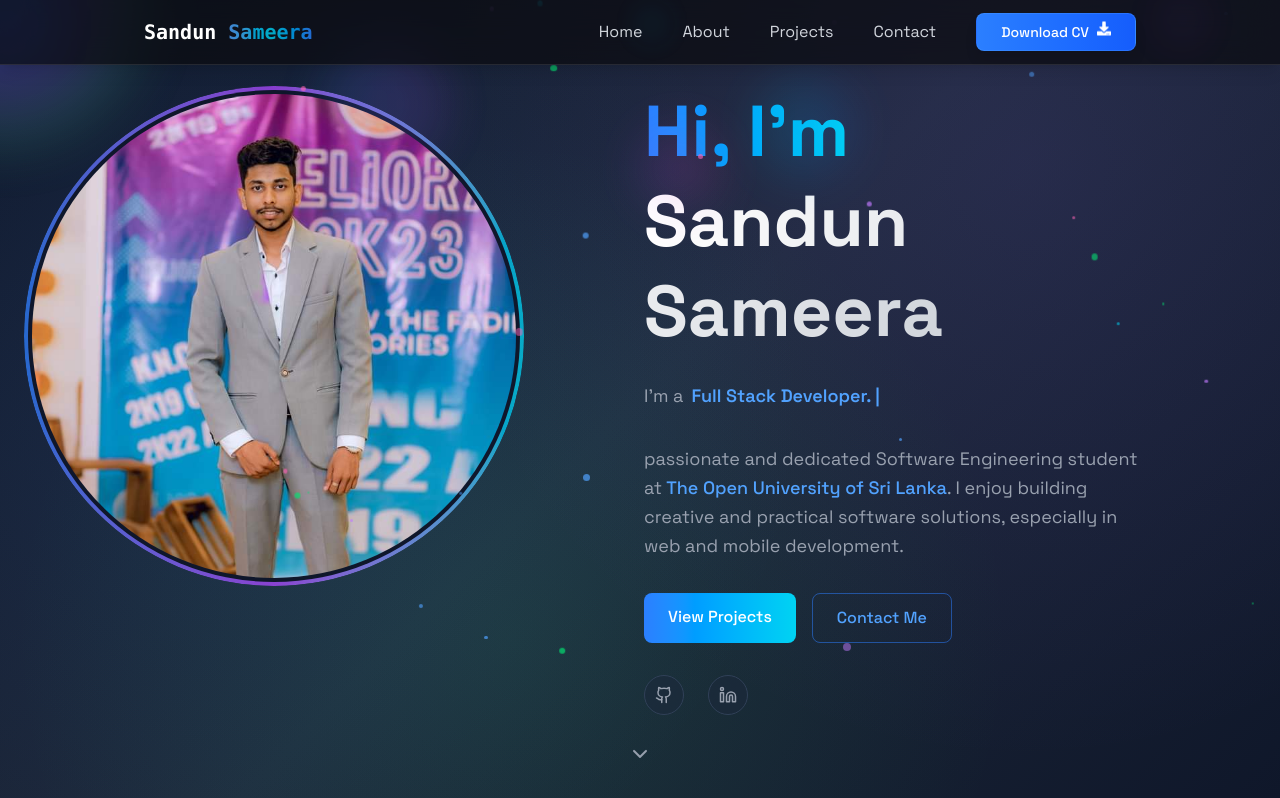
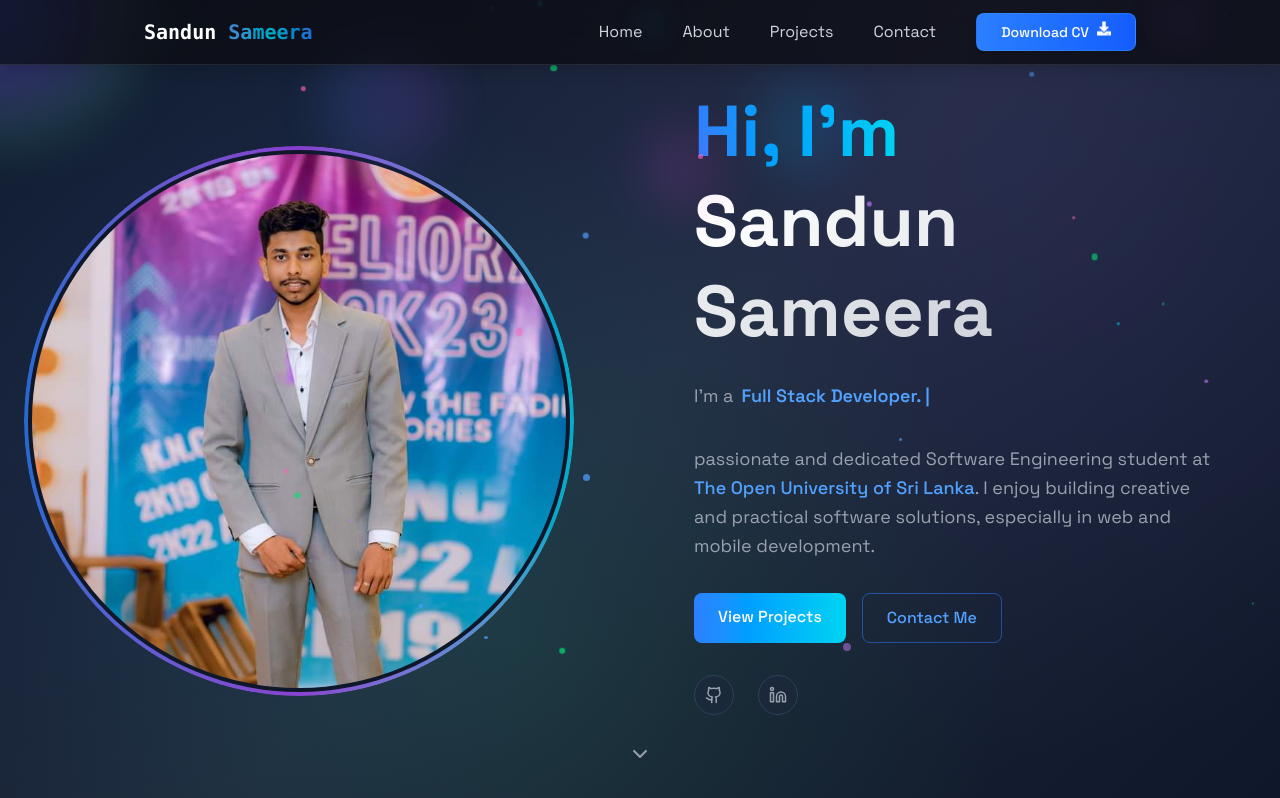
Before and after one commit to sandun440/sandun-portfolio, a React (Vite) app: page / in a window 1280 px wide. Shown: the top 798 px of the page. Built offline with nearby package versions, Linux system fonts and the light colour scheme.

Commit message:
make home section propic add margin

```diff
--- a/src/components/sections/Home.jsx
+++ b/src/components/sections/Home.jsx
@@ -2,14 +2,13 @@ import React, { useState, useEffect } from "react";
 import { ChevronDown, Github, Linkedin } from "lucide-react";
 import profilePic from "../../assets/profile.jpg";
 
+// Reveal on scroll animation
 const RevealOnScroll = ({ children }) => {
   const [isVisible, setIsVisible] = useState(false);
-
   useEffect(() => {
     const timer = setTimeout(() => setIsVisible(true), 100);
     return () => clearTimeout(timer);
   }, []);
-
   return (
     <div
       className={`transition-all duration-1000 ${
@@ -37,14 +36,15 @@ export const Home = () => {
   const [mousePosition, setMousePosition] = useState({ x: 0, y: 0 });
   const [particles, setParticles] = useState([]);
 
-  // Typing effect logic
   useEffect(() => {
     const role = roles[currentRole];
     let typingSpeed = isDeleting ? 10 : 80;
 
     const timeout = setTimeout(() => {
       setDisplayedText((prev) =>
-        !isDeleting ? role.substring(0, prev.length + 1) : role.substring(0, prev.length - 1)
+        !isDeleting
+          ? role.substring(0, prev.length + 1)
+          : role.substring(0, prev.length - 1)
       );
 
       if (!isDeleting && displayedText === role) {
@@ -58,7 +58,6 @@ export const Home = () => {
     return () => clearTimeout(timeout);
   }, [displayedText, isDeleting, currentRole]);
 
-  // Particles
   useEffect(() => {
     const generateParticles = () => {
       const newParticles = [];
@@ -102,6 +101,7 @@ export const Home = () => {
         `,
       }}
     >
+      {/* Animation Keyframes */}
       <style jsx>{`
         @keyframes float {
           0%, 100% { transform: translateY(0px) translateX(0px); }
@@ -118,7 +118,7 @@ export const Home = () => {
         }
       `}</style>
 
-      {/* Background Particles */}
+      {/* Background particles */}
       {particles.map((particle) => (
         <div
           key={particle.id}
@@ -146,7 +146,7 @@ export const Home = () => {
         />
       ))}
 
-      {/* Cursor Glow */}
+      {/* Cursor glow effect */}
       <div
         className="absolute w-[300px] h-[300px] rounded-full blur-xl pointer-events-none transition-all duration-10 opacity-100"
         style={{
@@ -157,13 +157,14 @@ export const Home = () => {
         }}
       />
 
-      {/* Main Content */}
+      {/* Main content */}
       <RevealOnScroll>
         <div className="flex flex-col md:flex-row items-center md:items-start gap-10 md:gap-20 z-10 max-w-6xl mx-auto">
-          {/* Profile Image */}
-          <div className="relative group">
+
+          {/* Profile picture */}
+          <div className="relative group mt-18 px-4 sm:px-6 md:px-0 sm:mt-0">
             <div
-              className="w-60 h-60 sm:w-72 sm:h-72 md:w-[400px] md:h-[400px] lg:w-[500px] lg:h-[500px] rounded-full overflow-hidden flex-shrink-0 relative md:left-[-40px] cursor-pointer"
+              className="w-72 h-72 sm:w-96 sm:h-96 md:w-[480px] md:h-[480px] lg:w-[550px] lg:h-[550px] rounded-full overflow-hidden flex-shrink-0 relative md:left-[-40px] md:top-[60px] mx-auto md:mx-0 cursor-pointer"
               onMouseEnter={() => setIsHovered(true)}
               onMouseLeave={() => setIsHovered(false)}
             >
@@ -201,8 +202,8 @@ export const Home = () => {
             </div>
           </div>
 
-          {/* Text Content */}
-          <div className="text-center md:text-left">
+          {/* Text content */}
+          <div className="text-center md:text-left max-w-xl mx-auto md:mx-0">
             <h1 className="text-4xl sm:text-5xl md:text-6xl lg:text-7xl font-bold mb-6 leading-tight">
               <span className="bg-gradient-to-r from-blue-500 to-cyan-400 bg-clip-text text-transparent">
                 Hi, I'm
@@ -213,7 +214,6 @@ export const Home = () => {
               </span>
             </h1>
 
-            {/* Role with Typewriter */}
             <div className="mb-8 h-8 flex items-center justify-center md:justify-start">
               <span className="text-gray-400 text-lg mr-2">I'm a</span>
               <span className="text-blue-400 text-lg font-semibold min-w-[200px] text-left whitespace-nowrap">
@@ -222,7 +222,7 @@ export const Home = () => {
               </span>
             </div>
 
-            <p className="text-gray-400 text-base sm:text-lg mb-8 max-w-md sm:max-w-lg mx-auto md:mx-0 leading-relaxed">
+            <p className="text-gray-400 text-base sm:text-lg mb-8 leading-relaxed">
               passionate and dedicated Software Engineering student at
               <span className="text-blue-400 font-medium">
                 {" "}
@@ -232,7 +232,6 @@ export const Home = () => {
               especially in web and mobile development.
             </p>
 
-            {/* Buttons */}
             <div className="flex justify-center md:justify-start space-x-4 mb-8">
               <a
                 href="#projects"
@@ -248,7 +247,6 @@ export const Home = () => {
               </a>
             </div>
 
-            {/* Social Icons */}
             <div className="flex justify-center md:justify-start space-x-6">
               {[
                 {
@@ -276,7 +274,6 @@ export const Home = () => {
         </div>
       </RevealOnScroll>
 
-      {/* Scroll Icon */}
       <div className="absolute bottom-8 left-1/2 transform -translate-x-1/2 text-gray-400 animate-bounce">
         <ChevronDown size={24} />
       </div>
```
